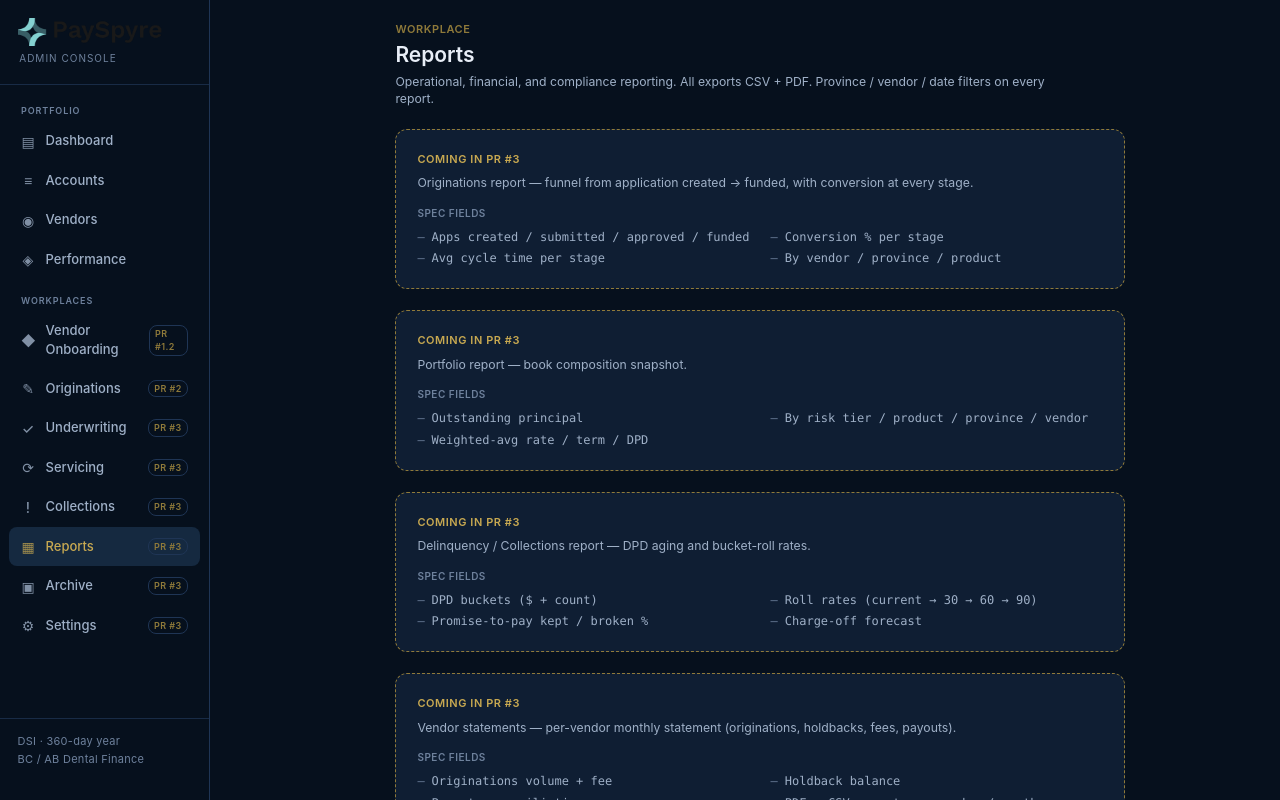
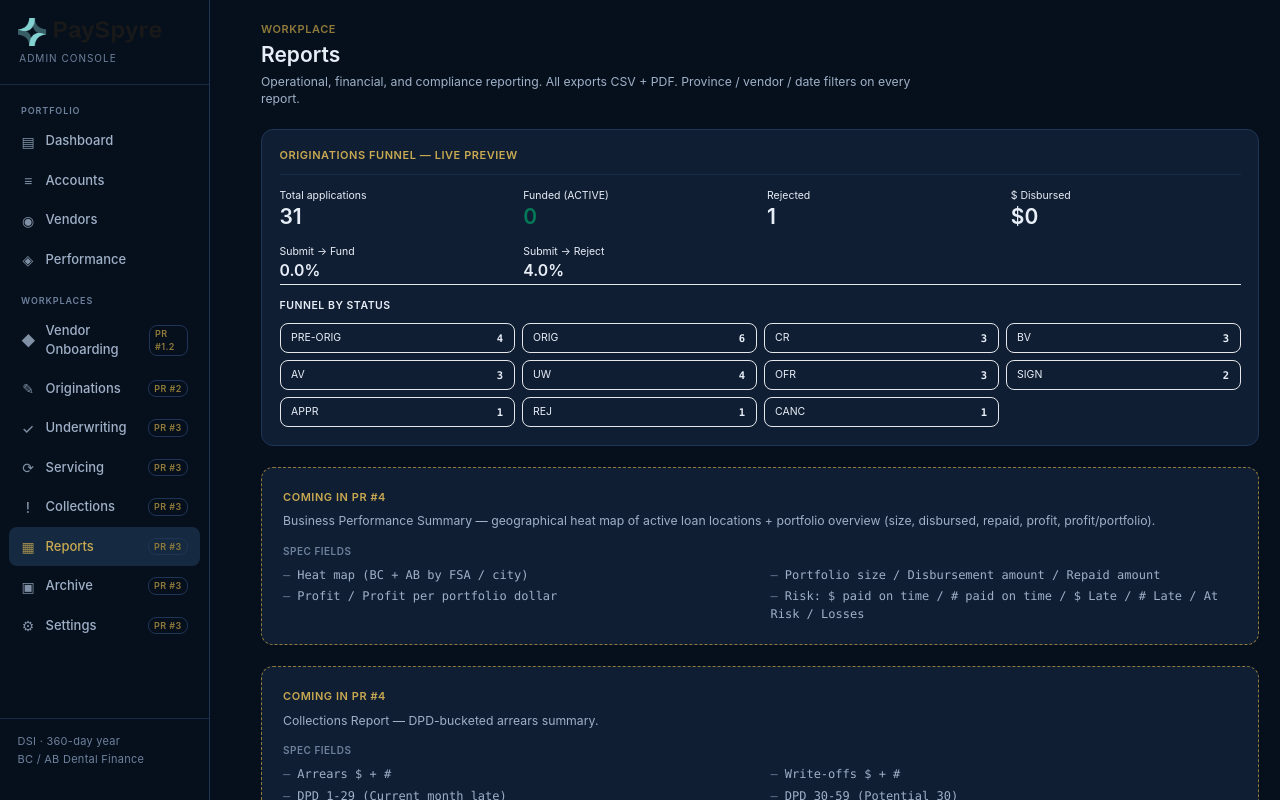
Before and after one commit to dmdwebster-collab/payspyre-admin-demo, a Next.js app: page /reports in a window 1280 px wide. Built offline with nearby package versions, Linux system fonts and the light colour scheme.

Commit message:
feat(scaffold): Reports/Archive/Settings worklist previews + tab stubs

```diff
--- a/app/archive/page.tsx
+++ b/app/archive/page.tsx
@@ -1,6 +1,23 @@
+import { repository } from "@/lib/data/repository";
 import { StubBanner } from "@/components/ui/stub-banner";
+import { WorklistPreview } from "@/components/section/worklist-preview";
 
-export default function ArchivePage() {
+const ARCHIVE_STATUSES = ["REJECTED", "CANCELLED", "CLOSED"] as const;
+
+export default async function ArchivePage() {
+  const [apps, borrowers] = await Promise.all([
+    repository.listApplications(),
+    repository.listBorrowers(),
+  ]);
+  const archived = apps.filter((a) =>
+    (ARCHIVE_STATUSES as readonly string[]).includes(a.status),
+  );
+  const borrowersById = Object.fromEntries(borrowers.map((b) => [b.id, b]));
+
+  const rejected = archived.filter((a) => a.status === "REJECTED").length;
+  const cancelled = archived.filter((a) => a.status === "CANCELLED").length;
+  const closed = archived.filter((a) => a.status === "CLOSED").length;
+
   return (
     <div className="p-6 max-w-[1400px] mx-auto space-y-6">
       <header>
@@ -9,23 +26,35 @@ export default function ArchivePage() {
         </div>
         <h1 className="text-2xl font-semibold text-ink mt-1">Archive</h1>
         <p className="text-ink-dim text-sm mt-1 max-w-3xl">
-          Closed, paid-out, written-off, and declined applications/loans. Read-only
-          snapshot of every artifact at the point of closure. Retained per
-          PIPEDA + provincial retention schedules.
+          Closed, paid-out, written-off, and declined applications/loans.
+          Read-only snapshot of every artifact at the point of closure. Retained
+          per PIPEDA + provincial retention schedules.
         </p>
       </header>
 
+      <WorklistPreview
+        title="Archived records"
+        emptyState="No archived applications yet."
+        applications={archived}
+        borrowersById={borrowersById}
+        kpis={[
+          { label: "Rejected", value: rejected },
+          { label: "Cancelled", value: cancelled },
+          { label: "Closed (paid / written-off)", value: closed },
+          { label: "Total archived", value: archived.length },
+        ]}
+      />
+
       <StubBanner
-        pr="PR #3"
-        description="Archive list + record view — read-only access to historical data with full export."
+        pr="PR #4"
+        description="Archive record view — read-only access to every artifact (application, borrower data, status history, documents, transaction ledger, communication log) frozen at point of closure. Loan Header displays method of closure with an icon (rejected / cancelled / repaid / written off / refinanced)."
         fields={[
-          "Close type (Paid | Refinanced | Charged-off | Declined | Withdrawn)",
-          "Close date",
-          "Final balance",
-          "All originations + servicing tabs (read-only)",
-          "Document vault (immutable)",
-          "Status-flow audit trail",
-          "Restore-to-active (admin role only, audit-logged)",
+          "Closure method icon + label",
+          "Read-only Originations + Servicing tab views",
+          "Frozen status history",
+          "Frozen document set",
+          "Frozen ledger",
+          "Full export (CSV + PDF) for compliance",
         ]}
       />
     </div>
--- a/app/reports/page.tsx
+++ b/app/reports/page.tsx
@@ -1,6 +1,38 @@
+import { repository } from "@/lib/data/repository";
+import { Card, CardHeader, CardTitle, CardContent } from "@/components/ui/card";
 import { StubBanner } from "@/components/ui/stub-banner";
+import { buildFunnelBuckets } from "@/lib/originations";
 
-export default function ReportsPage() {
+export default async function ReportsPage() {
+  const apps = await repository.listApplications();
+  const buckets = buildFunnelBuckets(apps);
+
+  const totalApps = apps.length;
+  const submitted = apps.filter((a) =>
+    [
+      "ORIGINATION",
+      "CREDIT_REPORT",
+      "BANK_VERIFICATION",
+      "APPLICATION_VERIFICATION",
+      "CREDIT_UNDERWRITING",
+      "OFFER_ACCEPTANCE",
+      "AGREEMENT_SIGNATURE",
+      "APPROVED",
+      "ACTIVE",
+    ].includes(a.status),
+  ).length;
+  const funded = apps.filter((a) => a.status === "ACTIVE").length;
+  const rejected = apps.filter((a) => a.status === "REJECTED").length;
+
+  const totalDisbursed = apps
+    .filter((a) => a.status === "ACTIVE")
+    .reduce((s, a) => s + (a.offer_amount ?? a.requested_amount), 0);
+
+  const submitToFundConv =
+    submitted > 0 ? ((funded / submitted) * 100).toFixed(1) : "—";
+  const submitToRejectConv =
+    submitted > 0 ? ((rejected / submitted) * 100).toFixed(1) : "—";
+
   return (
     <div className="p-6 max-w-[1400px] mx-auto space-y-6">
       <header>
@@ -14,68 +46,118 @@ export default function ReportsPage() {
         </p>
       </header>
 
+      <Card>
+        <CardHeader>
+          <CardTitle>Originations funnel — live preview</CardTitle>
+        </CardHeader>
+        <CardContent>
+          <dl className="grid grid-cols-2 gap-4 sm:grid-cols-4">
+            <div>
+              <dt className="text-xs text-muted-foreground">Total applications</dt>
+              <dd className="text-2xl font-semibold">{totalApps}</dd>
+            </div>
+            <div>
+              <dt className="text-xs text-muted-foreground">Funded (ACTIVE)</dt>
+              <dd className="text-2xl font-semibold text-emerald-700">
+                {funded}
+              </dd>
+            </div>
+            <div>
+              <dt className="text-xs text-muted-foreground">Rejected</dt>
+              <dd className="text-2xl font-semibold">{rejected}</dd>
+            </div>
+            <div>
+              <dt className="text-xs text-muted-foreground">$ Disbursed</dt>
+              <dd className="text-2xl font-semibold">
+                ${totalDisbursed.toLocaleString("en-CA")}
+              </dd>
+            </div>
+            <div>
+              <dt className="text-xs text-muted-foreground">Submit → Fund</dt>
+              <dd className="text-lg font-semibold">{submitToFundConv}%</dd>
+            </div>
+            <div>
+              <dt className="text-xs text-muted-foreground">Submit → Reject</dt>
+              <dd className="text-lg font-semibold">{submitToRejectConv}%</dd>
+            </div>
+          </dl>
+        </CardContent>
+        <CardContent className="border-t pt-4">
+          <h3 className="text-xs font-semibold uppercase tracking-wider text-muted-foreground mb-3">
+            Funnel by status
+          </h3>
+          <div className="grid grid-cols-2 sm:grid-cols-4 gap-2">
+            {buckets.map((b) => (
+              <div
+                key={b.status}
+                className="flex items-center justify-between rounded border px-3 py-2 text-xs"
+              >
+                <span className="text-muted-foreground">{b.short_label}</span>
+                <span className="font-mono font-semibold">{b.count}</span>
+              </div>
+            ))}
+          </div>
+        </CardContent>
+      </Card>
+
       <StubBanner
-        pr="PR #3"
-        description="Originations report — funnel from application created → funded, with conversion at every stage."
+        pr="PR #4"
+        description="Business Performance Summary — geographical heat map of active loan locations + portfolio overview (size, disbursed, repaid, profit, profit/portfolio)."
         fields={[
-          "Apps created / submitted / approved / funded",
-          "Conversion % per stage",
-          "Avg cycle time per stage",
-          "By vendor / province / product",
+          "Heat map (BC + AB by FSA / city)",
+          "Portfolio size / Disbursement amount / Repaid amount",
+          "Profit / Profit per portfolio dollar",
+          "Risk: $ paid on time / # paid on time / $ Late / # Late / At Risk / Losses",
         ]}
       />
 
       <StubBanner
-        pr="PR #3"
-        description="Portfolio report — book composition snapshot."
+        pr="PR #4"
+        description="Collections Report — DPD-bucketed arrears summary."
         fields={[
-          "Outstanding principal",
-          "By risk tier / product / province / vendor",
-          "Weighted-avg rate / term / DPD",
+          "Arrears $ + #",
+          "Write-offs $ + #",
+          "DPD 1-29 (Current month late)",
+          "DPD 30-59 (Potential 30)",
+          "DPD 60-89 (Potential 60)",
+          "DPD 90+ (Potential write-off)",
         ]}
       />
 
       <StubBanner
-        pr="PR #3"
-        description="Delinquency / Collections report — DPD aging and bucket-roll rates."
+        pr="PR #4"
+        description="Portfolio Details — slice the book multiple ways."
         fields={[
-          "DPD buckets ($ + count)",
-          "Roll rates (current → 30 → 60 → 90)",
-          "Promise-to-pay kept / broken %",
-          "Charge-off forecast",
+          "Portfolio # / $ over time",
+          "Active loans vs portfolio",
+          "Repayment per interval (total / principal / interest / fees)",
+          "By Vendor / Provider / Risk ranking / Loan amount band",
+          "Repaid vs Disbursed",
+          "Approved vs Rejected",
         ]}
       />
 
       <StubBanner
-        pr="PR #3"
-        description="Vendor statements — per-vendor monthly statement (originations, holdbacks, fees, payouts)."
+        pr="PR #4"
+        description="Operational — Business Status snapshot."
         fields={[
-          "Originations volume + fee",
-          "Holdback balance",
-          "Payout reconciliation",
-          "PDF + CSV export per vendor / month",
+          "New: Loans / Approved / Rejected / Disbursed",
+          "New: Returning Clients / Approved / Rejected / Disbursed",
+          "Active: Performing — # / $ / Paid / Earned / Avg Interest",
+          "Active: Non-performing — # / Past Due / Outstanding Int+Fees / Outstanding Principal / Avg DPD",
+          "Closed: Paid in full on time / with delays / Written off (each with sub-stats)",
+          "Origination efficiency",
         ]}
       />
 
       <StubBanner
-        pr="PR #3"
-        description="Financial / accounting reports — for general ledger and audit."
+        pr="PR #4"
+        description="Risks — risk and loss reporting / graphs / delinquency performance + losses report (top write-off reasons # and $)."
         fields={[
-          "Trial balance",
-          "Cash flow",
-          "Interest income accrual",
-          "Loan-loss provision",
-        ]}
-      />
-
-      <StubBanner
-        pr="PR #3"
-        description="Compliance reports — PIPEDA, FINTRAC, and provincial lender filings."
-        fields={[
-          "Access / consent log",
-          "Large-transaction report (LTR)",
-          "Suspicious-transaction report (STR) draft",
-          "Cost-of-credit disclosure audit",
+          "Delinquency curve over time",
+          "Vintage analysis (cohort by funded month)",
+          "Top write-off reasons by # and $",
+          "Time series report (configurable metric + timeframe)",
         ]}
       />
     </div>
--- a/app/settings/page.tsx
+++ b/app/settings/page.tsx
@@ -1,4 +1,17 @@
+import { Card, CardHeader, CardTitle, CardContent } from "@/components/ui/card";
+import { Badge } from "@/components/ui/badge";
 import { StubBanner } from "@/components/ui/stub-banner";
+
+const INTEGRATIONS = [
+  { name: "Equifax Canada", role: "Credit bureau", status: "Active" },
+  { name: "Flinks Capital", role: "Bank verification", status: "Active" },
+  { name: "Zum Rails", role: "EFT / payments", status: "Active" },
+  { name: "SignNow", role: "E-signature", status: "Active" },
+  { name: "SendGrid", role: "Transactional email", status: "Active" },
+  { name: "MessageBird", role: "SMS", status: "Inactive" },
+  { name: "Walnut", role: "Credit insurance", status: "Active" },
+  { name: "Trulioo / Persona", role: "KYC / KYB / ID", status: "Under evaluation" },
+];
 
 export default function SettingsPage() {
   return (
@@ -14,8 +27,48 @@ export default function SettingsPage() {
         </p>
       </header>
 
+      <Card>
+        <CardHeader>
+          <CardTitle>Integrations — current connections</CardTitle>
+        </CardHeader>
+        <CardContent className="p-0">
+          <table className="w-full text-sm">
+            <thead className="border-b bg-muted/30">
+              <tr className="text-left text-xs text-muted-foreground">
+                <th className="px-4 py-2 font-medium">Service</th>
+                <th className="px-4 py-2 font-medium">Role</th>
+                <th className="px-4 py-2 font-medium">Status</th>
+              </tr>
+            </thead>
+            <tbody>
+              {INTEGRATIONS.map((i) => (
+                <tr key={i.name} className="border-b last:border-b-0">
+                  <td className="px-4 py-2 font-medium">{i.name}</td>
+                  <td className="px-4 py-2 text-xs text-muted-foreground">
+                    {i.role}
+                  </td>
+                  <td className="px-4 py-2">
+                    <Badge
+                      variant={
+                        i.status === "Active"
+                          ? "active"
+                          : i.status === "Inactive"
+                          ? "muted"
+                          : "renewed"
+                      }
+                    >
+                      {i.status}
+                    </Badge>
+                  </td>
+                </tr>
+              ))}
+            </tbody>
+          </table>
+        </CardContent>
+      </Card>
+
       <StubBanner
-        pr="PR #3"
+        pr="PR #4"
         description="Accounts — user management with role-based access (Admin, Underwriter, Servicer, Collector, Vendor, Read-only)."
         fields={[
           "Invite user (email)",
@@ -28,31 +81,24 @@ export default function SettingsPage() {
       />
 
       <StubBanner
-        pr="PR #3"
-        description="Company Settings — legal entity, branding, and provincial scope."
+        pr="PR #4"
+        description="Company Settings — legal entity, branding, and provincial scope. Province settings carry hardcoded compliance guardrails (APR limit, NSF charge, retention period) sourced from each province's consumer-protection acts."
         fields={[
-          "Legal name / DBA",
+          "Brand: company name / legal name / DBA / address / city / province / country / phone / website / email",
+          "Lending type / Foundation date / Logo / Favicon",
+          "Province scope (BC, AB) + per-province APR cap, NSF charge, retention",
           "FINTRAC MSB # (if applicable)",
-          "Logo / brand colors",
-          "Province settings (BC, AB)",
           "Cost-of-credit disclosure templates",
           "Statement templates",
         ]}
       />
 
       <StubBanner
-        pr="PR #3"
-        description="Integrations — credentials and toggles for every external service. Existing relationships from the TurnKey deployment carry over (David, PR #1 review)."
+        pr="PR #4"
+        description="Integrations config — credentials, webhook secrets, and toggle switches. The table above is read-only; this stub will gate behind elevated permission for actual key management."
         fields={[
-          "Equifax Canada (credit bureau)",
-          "Flinks Capital (instant bank verification)",
-          "Zum Rails (EFT / payment processing)",
-          "SignNow (e-signature)",
-          "SendGrid (transactional email)",
-          "MessageBird (SMS — not actively used yet)",
-          "Walnut (creditor / credit insurance)",
-          "KYC / KYB / ID Verification — TBD (Trulioo + Persona under evaluation)",
-          "Webhook secrets / signing keys",
+          "API keys + webhook secrets per service",
+          "Connection-test action (audit-logged)",
           "Future: Equifax PPSA Connect (lien registration)",
           "Future: Equifax Credit Monitoring API (customer-facing)",
           "Future: Zum Rails Card Issuance (secured cards)",
@@ -60,7 +106,7 @@ export default function SettingsPage() {
       />
 
       <StubBanner
-        pr="PR #3"
+        pr="PR #4"
         description="Loan Settings — global standardized credit-product catalog (not customized per vendor). Each product carries its own verification requirements and reuse windows. Per David's PR #1.2 input, vendor-level product customization is dropped — every vendor presents the same standardized offerings."
         fields={[
           "Credit products (per CreditProduct in lib/types/credit-product.ts) — global, not per-vendor",
@@ -80,7 +126,7 @@ export default function SettingsPage() {
       />
 
       <StubBanner
-        pr="PR #3"
+        pr="PR #4"
         description="Decision Engine — scorecard rules and auto-decision thresholds. Default scorecard required at launch."
         fields={[
           "Bureau-score cutoffs per tier",
@@ -93,12 +139,12 @@ export default function SettingsPage() {
       />
 
       <StubBanner
-        pr="PR #3"
+        pr="PR #4"
         description="Notifications — internal + borrower-facing message templates and triggers."
         fields={[
           "Status-change triggers",
-          "Email templates",
-          "SMS templates",
+          "Email templates (SendGrid)",
+          "SMS templates (MessageBird)",
           "Internal Slack / webhook routing",
           "Borrower opt-in / opt-out",
         ]}
```
